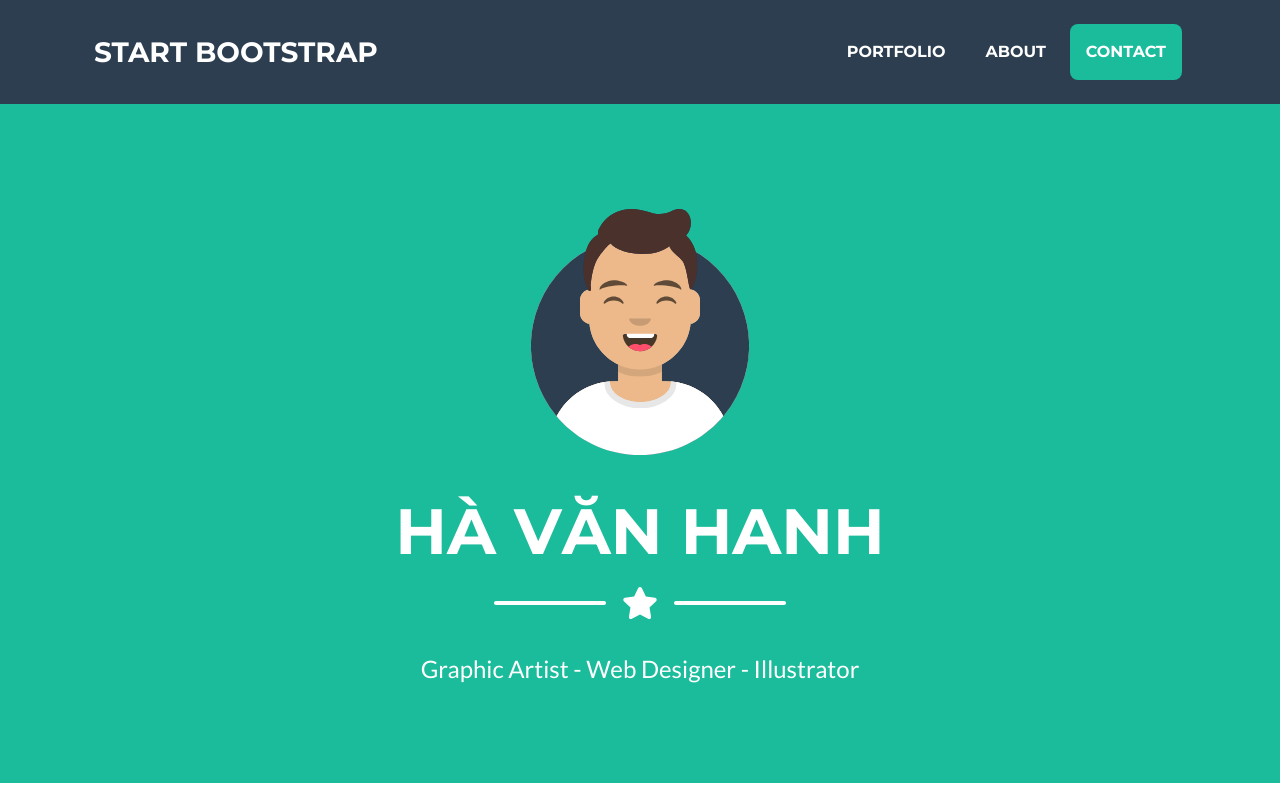
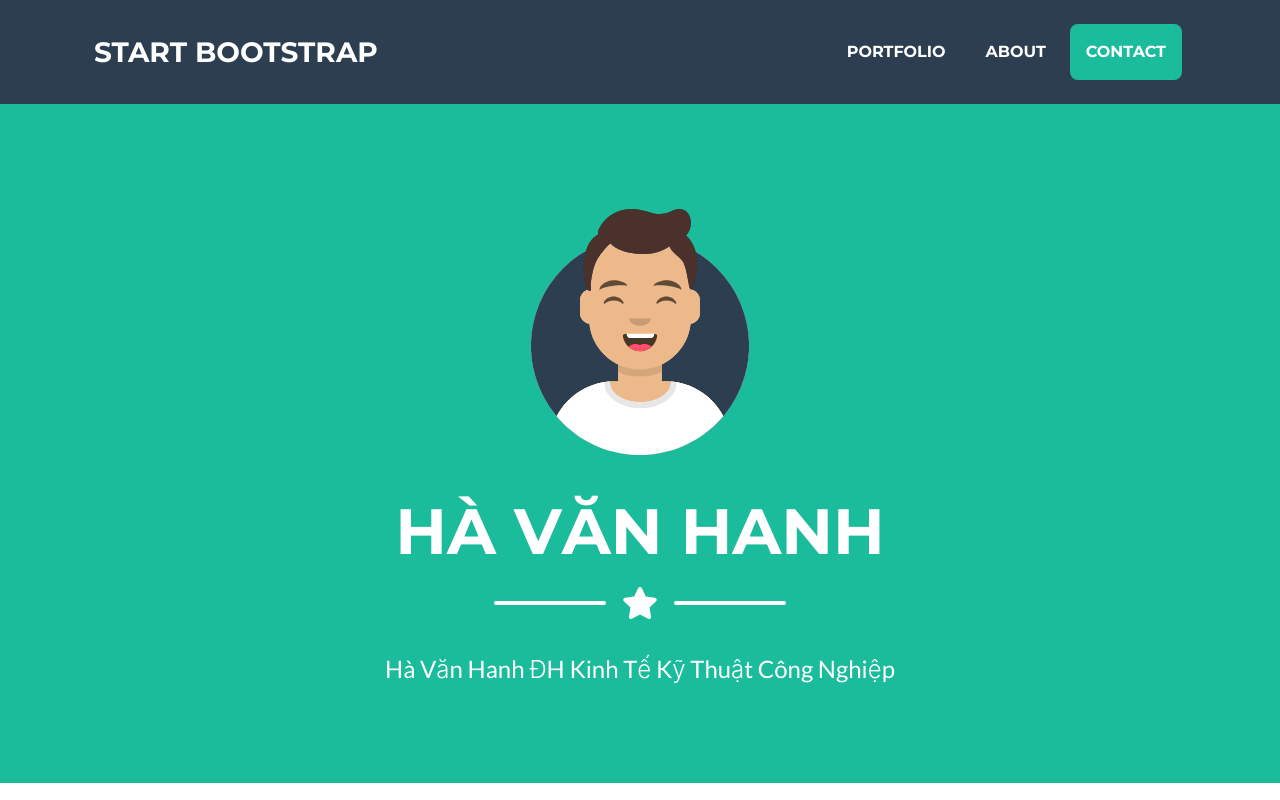
Before and after one commit to HaVanHanh/HaVanHanh.github.io, a plain HTML site: page index.html in a window 1280 px wide. Shown: the top 800 px of the page. Drawn offline with nearby package versions, Linux system fonts and the light colour scheme.

Commit message:
notthing

```diff
--- a/index.html
+++ b/index.html
@@ -48,7 +48,7 @@
                     <div class="divider-custom-line"></div>
                 </div>
                 <!-- Masthead Subheading-->
-                <p class="masthead-subheading font-weight-light mb-0">Graphic Artist - Web Designer - Illustrator</p>
+                <p class="masthead-subheading font-weight-light mb-0">Hà Văn Hanh ĐH Kinh Tế Kỹ Thuật Công Nghiệp</p>
             </div>
         </header>
         <!-- Portfolio Section-->
```
